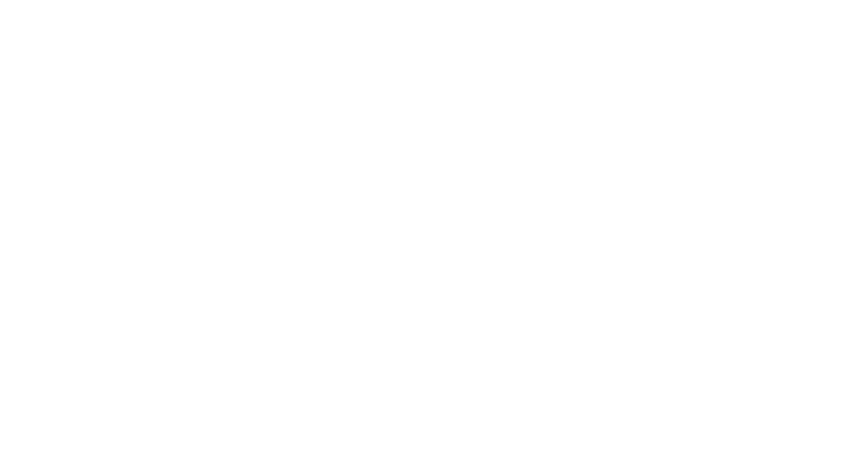
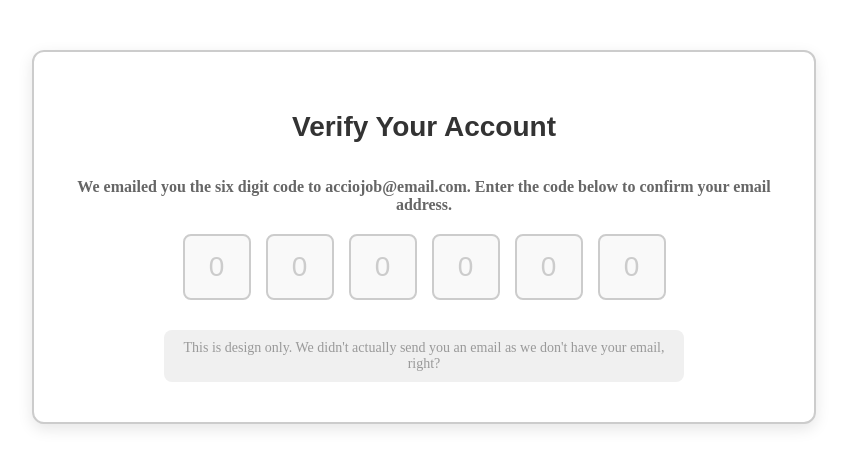
Before and after one commit to acciojob/OTP-Hareesh123NH, a website: page main.html in a window 1280 px wide. Shown: the whole page, without its empty margins (216-1063 px from the left). Drawn offline with Linux system fonts and the light colour scheme.

Commit message:
created a submission

```diff
--- a/main.html
+++ b/main.html
@@ -8,6 +8,23 @@
 
 <body>
 	<!-- the entire body must be written by student -->
+	 <div class="verification-container">
+        <h1 id="verification_heading">Verify Your Account</h1>
+        <h3 id="verification_subtext">We emailed you the six digit code to acciojob@email.com. Enter the code below to confirm your email address.</h3>
+
+        <div class="code-container">
+            <input type="tel" class="code" maxlength="1" pattern="[0-9]"  placeholder="0">
+            <input type="tel" class="code" maxlength="1" pattern="[0-9]"  placeholder="0">
+            <input type="tel" class="code" maxlength="1" pattern="[0-9]"  placeholder="0">
+            <input type="tel" class="code" maxlength="1" pattern="[0-9]"  placeholder="0">
+            <input type="tel" class="code" maxlength="1" pattern="[0-9]"  placeholder="0">
+            <input type="tel" class="code" maxlength="1" pattern="[0-9]"  placeholder="0">
+        </div>
+
+        <div class="verification-message">
+            This is design only. We didn't actually send you an email as we don't have your email, right?
+        </div>
+      </div>
     <script type="text/javascript" src="./script.js">
 </script>
 
--- a/script.js
+++ b/script.js
@@ -1 +1,15 @@
 //your JS code here. If required.
+
+const inputs=document.querySelectorAll(".code");
+inputs.forEach((input,i)=>{
+    input.addEventListener("input",()=>{
+        if(input.value.length===1 && i<inputs.length){
+            inputs[i+1].focus();
+        }
+    })
+    input.addEventListener("keydown",(e)=>{
+        if(e.key==="Backspace" && input.value==='' && i>0){
+            inputs[i-1].focus();
+        }
+    })
+})
--- a/styles.css
+++ b/styles.css
@@ -1 +1,75 @@
 /*  your css code here. If applicable */
+/*  your css code here. If applicable */
+/* Overall container styling */
+.verification-container {
+    display: flex;
+    flex-direction: column;
+    align-items: center;
+    justify-content: center;
+    border: 2px solid #ccc;
+    border-radius: 12px;
+    padding: 40px;
+    max-width: 700px;
+    margin: 50px auto;
+    background-color: #fff;
+    box-shadow: 0 5px 15px rgba(0, 0, 0, 0.1);
+}
+
+/* Heading and subtext styling */
+#verification_heading {
+    font-size: 28px;
+    color: #333;
+    font-family: 'Arial', sans-serif;
+}
+
+#verification_subtext {
+    text-align: center;
+    font-size: 16px;
+    color: #666;
+    margin-bottom: 20px;
+}
+
+/* Code input container and individual input styling */
+.code-container {
+    display: flex;
+    justify-content: space-between;
+    gap: 15px; /* Spacing between the input fields */
+}
+
+.code {
+    width: 60px;
+    height: 60px;
+    font-size: 28px;
+    text-align: center;
+    border: 2px solid #ccc;
+    border-radius: 8px;
+    transition: all 0.3s ease;
+    color: #555;
+    background-color: #f9f9f9;
+}
+
+/* Focus effect for input fields */
+.code:focus {
+    border-color: #007bff;
+    background-color: #fff;
+    outline: none;
+    box-shadow: 0 0 5px rgba(0, 123, 255, 0.5);
+}
+
+/* Placeholder styling */
+.code::placeholder {
+    color: #ccc;
+}
+
+
+/* Message styling */
+.verification-message {
+    margin-top: 30px;
+    font-size: 14px;
+    color: #999;
+    text-align: center;
+    background-color: #f0f0f0;
+    padding: 10px;
+    border-radius: 8px;
+    max-width: 500px;
+}
```
